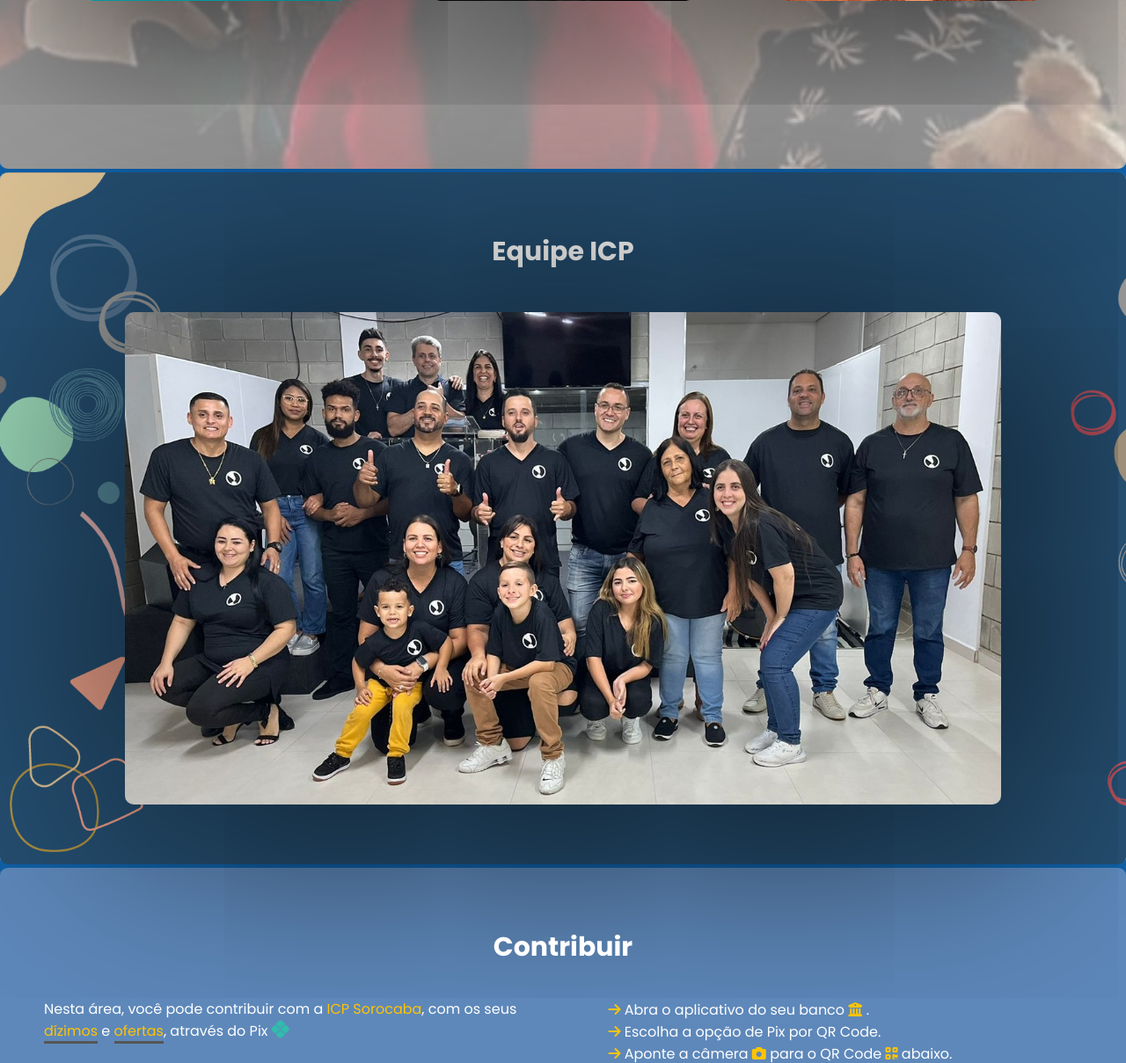
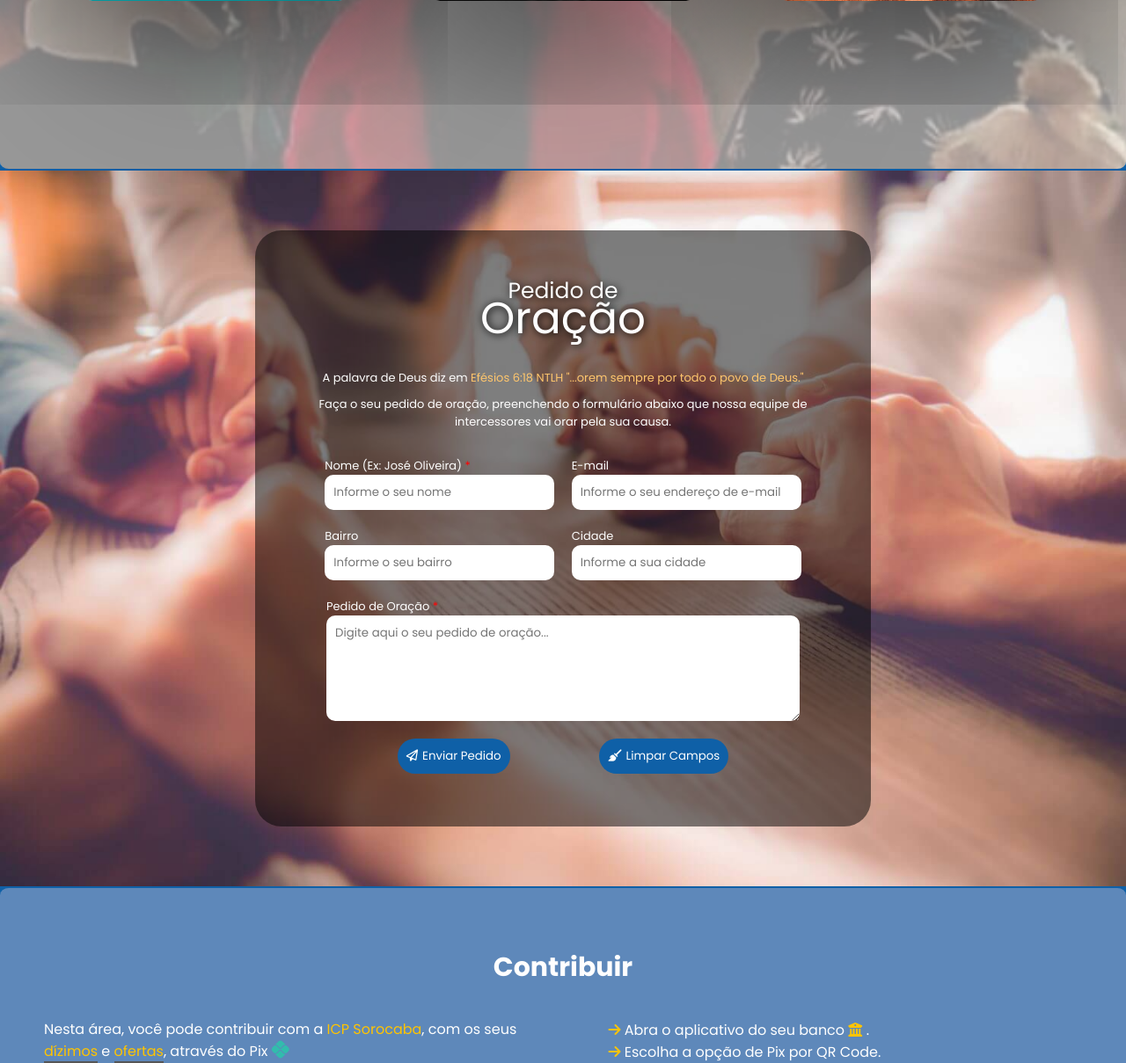
Before and after one commit to wesleyaguiarlopes/site-icp-casa-do-pai-sorocaba, a PHP site: page / in a window 1280 px wide. Shown: the part 1406-2615 px from the top of the page at 88% size. Run offline with PHP 8.4, Linux system fonts and the light colour scheme; some libraries are stand-ins or nearby versions.

Commit message:
Create the Prayer Request section and its Open Graph

```diff
--- a/assets/css/responsive.css
+++ b/assets/css/responsive.css
@@ -276,6 +276,20 @@
     .cults-content img {
         width: 260px;
     }
+
+    /* section prayer request */
+
+    #pedido-de-oracao {
+
+        .group {
+            flex-direction: column;
+        }
+
+        form > div > div{
+            width: 93%;
+            margin-bottom: 10px;
+        }
+    }
 }
 
 @media (max-width: 768px) {
@@ -316,6 +330,12 @@
         font-size: 25px;
         padding: 3px 10px;
         margin: 0 5px;
+    }
+
+    /* section prayer request */
+
+    #pedido-de-oracao, #pedido-de-oracao-enviado {
+        padding: 40px 5px;
     }
 
     /* section contribute */
@@ -431,6 +451,21 @@
         margin-top: 10px;
     }
 
+    /* section prayer request */
+
+    #pedido-de-oracao {
+
+        form {
+            padding: 0px;
+        }
+    }
+
+    #pedido-de-oracao-enviado {
+        #btn-home::after {
+            content: "Ir para o Início";
+        }
+    }
+
     /* section local */
 
     #local {
@@ -526,6 +561,14 @@
 
     .cults-content img {
         width: 310px;
+    }
+
+    /* section prayer request */
+
+    #pedido-de-oracao-enviado {
+        .card-thanks {
+            padding: 40px 10px;
+        }
     }
 
     /* section contribute */
@@ -697,3 +740,9 @@
         width: 200px;
     }
 }
+
+@media (max-height: 820px) {
+    #pedido-de-oracao {
+        height: auto;
+    }
+}
--- a/assets/css/style.css
+++ b/assets/css/style.css
@@ -362,6 +362,199 @@ body {
     box-shadow: 10px 10px 600px #000;
 }
 
+/* section prayer request */
+
+#pedido-de-oracao {
+    height: 100vh;
+    color: var(--color-level3);
+    background-image: url(../images/wallpaper/wallpaper-3.jpg);
+    background-repeat: no-repeat;
+    background-size: cover;
+    background-attachment: fixed;
+    padding-top: 68px;
+    padding-bottom: 68px;
+    display: flex;
+    align-items: center;
+    justify-content: center;
+
+    .title {
+        font-size: 25px;
+        font-weight: normal;
+        text-align: center;
+    }
+
+    .subtitle {
+        margin-top: -25px;
+        text-align: center;
+        font-size: 50px;
+        font-weight: 400;
+    }
+
+    .title, .subtitle {
+        text-shadow: 1px 1px 10px #000;
+    }
+
+    form {
+        max-width: 700px;
+        margin: auto;
+        border-radius: 30px;
+        background-color: #00000081;
+        padding: 50px;
+        font-size: 13px;
+    }
+
+    .info-bible {
+        text-align: center;
+
+        p {
+            margin: 10px;
+        }
+    }
+
+    form > div {
+        padding: 10px;
+    }
+
+    form > div > div {
+        width: 45%;
+        display: flex;
+        flex-direction: column;
+    }
+
+    input, textarea {
+        border: none;
+        border-radius: 10px;
+        padding: 10px;
+    }
+
+    .container-msg {
+        display: flex;
+        flex-direction: column;
+        width: 93%;
+        margin: 0 auto;
+    }
+
+    span {
+        color: #fec66d;
+    }
+
+    .asterisk {
+        color: red;
+    }
+
+    .btn-form, .group {
+        display: flex;
+        align-items: center;
+        justify-content: space-evenly;
+    }
+
+    .btn-form button {
+        background-color: var(--color-level1);
+        border: none;
+        color: var(--color-level3);
+        padding: 10px;
+        border-radius: 30px;
+
+        display: flex;
+        align-items: center;
+        justify-content: space-evenly;
+    }
+
+    .btn-form button:hover {
+        background-color: #2068a7;
+    }
+
+    .btn-form i {
+        margin-right: 5px;
+    }
+}
+
+#pedido-de-oracao-enviado {
+    height: 100vh;
+    color: var(--color-level3);
+    background-image: url(../images/wallpaper/wallpaper-3.jpg);
+    background-repeat: no-repeat;
+    background-size: cover;
+    background-attachment: fixed;
+    padding-top: 68px;
+    padding-bottom: 68px;
+
+    display: flex;
+    align-items: center;
+    justify-content: center;
+
+    .title {
+        font-size: 25px;
+        font-weight: normal;
+        text-align: center;
+    }
+
+    .subtitle {
+        margin-top: -25px;
+        text-align: center;
+        font-size: 50px;
+        font-weight: 400;
+    }
+
+    .title, .subtitle {
+        text-shadow: 1px 1px 10px #000;
+    }
+
+    .card-thanks {
+        max-width: 700px;
+        margin: auto;
+        border-radius: 30px;
+        background-color: #00000081;
+        padding: 50px;
+        font-size: 13px;
+    }
+
+    .thanks {
+        text-align: center;
+
+        p {
+            margin: 10px;
+        }
+    }
+
+    .thanks i {
+        font-size: 30px;
+    }
+
+    span {
+        color: #fec66d;
+    }
+
+    .btn-thanks {
+        display: flex;
+        align-items: center;
+        justify-content: space-evenly;
+    }
+
+    .btn-thanks a {
+        background-color: var(--color-level1);
+        color: var(--color-level3);
+        padding: 10px;
+        border-radius: 30px;
+        text-decoration: none;
+        display: flex;
+        align-items: center;
+        justify-content: space-evenly;
+    }
+
+    .btn-thanks a:hover {
+        background-color: #2068a7;
+    }
+
+    .btn-thanks i {
+        margin-right: 5px;
+    }
+
+    #btn-home::after {
+        content: "Voltar ao site";
+    }
+}
+
 /* section contribute */
 
 #contribuir {
--- a/index.html
+++ b/index.html
@@ -1,6 +1,16 @@
 <!DOCTYPE html>
 <html lang="pt-br">
     <head>
+        <!-- open graph -->
+
+        <!-- op - pedido de oracão -->
+        <meta property="og:title" content="ICP Casa do Pai Sorocaba | Pedido de Oração">
+        <meta property="og:type" content="website">
+        <meta property="og:url" content="https://www.comunhaoplenasorocaba.com.br/#pedido-de-oracao">
+        <meta property="og:description" content="Nossos intercessores estarão orando pela sua causa">
+        <meta property="og:site_name" content="ICP Casa do Pai | Pedido de Oração">
+        <meta property="og:image" content="https://i.ibb.co/FHLP8Gs/prayer-request.jpg">
+
         <!-- import -->
         <link rel="stylesheet" type="text/css" href="assets/css/style.css">
         <link rel="stylesheet" type="text/css" href="assets/css/responsive.css">
@@ -41,8 +51,9 @@
                 </div>
                 <nav class="nav-bar">
                     <ul>
-                        <li class="nav-items"><a href="https://www.comunhaoplenasorocaba.com.br">home</a></li>
+                        <li class="nav-items"><a href="https://www.comunhaoplenasorocaba.com.br">início</a></li>
                         <li class="nav-items"><a href="#cultos">cultos</a></li>
+                        <li class="nav-items"><a href="#pedido-de-oracao">pedir oração</a></li>
                         <li class="nav-items"><a href="#contribuir">contribuir</a></li>
                         <li class="nav-items"><a href="#local">onde estamos</a></li>
                     </ul>
@@ -58,8 +69,9 @@
             </div>
             <div class="mobile-nav-bar">
                 <ul>
-                    <li class="mobile-nav-items border-bottom"><a href="https://www.comunhaoplenasorocaba.com.br">home</a></li>
+                    <li class="mobile-nav-items border-bottom"><a href="https://www.comunhaoplenasorocaba.com.br">início</a></li>
                     <li class="mobile-nav-items border-bottom"><a href="#cultos">cultos</a></li>
+                    <li class="mobile-nav-items border-bottom"><a href="#pedido-de-oracao">pedir oração</a></li>
                     <li class="mobile-nav-items border-bottom"><a href="#contribuir">contribuir</a></li>
                     <li class="mobile-nav-items border-bottom"><a href="#local">onde estamos</a></li>
                 </ul>
@@ -106,11 +118,59 @@
                     </div>
                 </div>
             </section>
-            <section id="team" class="section-default">
-                <h3 class="section-title">Equipe ICP</h3>
-                <div class="team-icp">
-                    <img src="assets/images/photos-icp/team-icp.jpeg" alt="">
-                </div>
+            <section id="pedido-de-oracao">
+                <form action="https://formsubmit.co/7646a5d577513e1ec9f9705c56dd5d2d" method="POST" autocomplete="on">
+                    <h2 class="title">Pedido de</h2>
+                    <h3 class="subtitle">Oração</h3>
+                    <div class="info-bible">
+                        <p>A palavra de Deus diz em <span>Efésios 6:18 NTLH "...orem sempre por todo o povo de Deus."</span></p>
+                        <p>Faça o seu pedido de oração, preenchendo o formulário abaixo que nossa equipe de intercessores vai orar pela sua causa.</p>
+                    </div>
+                    <div class="group">
+                        <div class="items-form">
+                            <label for="Nome">Nome (Ex: José Oliveira)
+                                <span class="asterisk">*</span>
+                            </label>
+                            <input type="text" name="Nome" placeholder="Informe o seu nome" autocomplete="name" required>
+                        </div>
+                        <div class="items-form">
+                            <label for="Email">E-mail</label>
+                            <input type="text" name="Email" placeholder="Informe o seu endereço de e-mail" autocomplete="email">
+                        </div>
+                    </div>
+                    <div class="group">
+                        <div>
+                            <label for="Bairro">Bairro</label>
+                            <input type="text" name="Bairro" placeholder="Informe o seu bairro" autocomplete="address-level3">
+                        </div>
+                        <div>
+                            <label for="Cidade">Cidade</label>
+                            <input type="text" name="Cidade" placeholder="Informe a sua cidade" autocomplete="address-level2">
+                        </div>
+                    </div>
+                    <div class="container-msg">
+                        <label for="Pedido_de_Oração">Pedido de Oração
+                            <span class="asterisk">*</span>
+                        </label>
+                        <textarea name="Pedido_de_Oração" id="message" rows="5" placeholder="Digite aqui o seu pedido de oração..." required></textarea>
+                    </div>
+                    <div class="btn-form">
+                        <button type="submit" title="Clique para Enviar o seu Pedido de Oração">
+                            <i class="fa-regular fa-paper-plane"></i>
+                            Enviar Pedido
+                        </button>
+                        <button type="reset" title="Clique para Limpar os Campos">
+                            <i class="fa-solid fa-broom"></i>
+                            Limpar Campos
+                        </button>
+                    </div>
+                    <input type="hidden" name="_cc" value="lopes.a.wesley@gmail.com">
+                    <!-- Para definir mais endereços de e-mail, adiciono a vírgula -->
+                    <input type="hidden" name="_subject" value="Novo Pedido de Oração através do Site">
+                    <input type="hidden" name="_template" value="table">
+                    <input type="hidden" name="_captcha" value="false">
+                    <input type="hidden" name="_next" value="https://www.comunhaoplenasorocaba.com.br/pedido-de-oracao/enviado">
+                </form>
             </section>
             <section id="contribuir" class="section-default">
                 <h3 class="section-title">Contribuir</h3>
@@ -192,6 +252,12 @@
                     <iframe src="https://www.google.com/maps/embed?pb=!1m18!1m12!1m3!1d14636.960139053444!2d-47.498090850000004!3d-23.4878622!2m3!1f0!2f0!3f0!3m2!1i1024!2i768!4f13.1!3m3!1m2!1s0x94c5f58a8d9d3fef%3A0xda2f7b12f63e9ff6!2sICP%20Casa%20do%20Pai%20-%20Sorocaba!5e0!3m2!1spt-BR!2sbr!4v1714057987379!5m2!1spt-BR!2sbr"></iframe>
                 </div>
             </section>
+            <section id="team" class="section-default">
+                <h3 class="section-title">Equipe ICP</h3>
+                <div class="team-icp">
+                    <img src="assets/images/photos-icp/team-icp.jpeg" alt="">
+                </div>
+            </section>
         </main>
         <footer>
             <p>Copyright © 2024 ICP Casa do Pai Sorocaba</p>
```
Also changed, not shown: pedido-de-oracao/enviado.html (added, +102 -0 lines), assets/images/open-graph/prayer-request.jpg (added), assets/images/open-graph/prayer-request.png (added), assets/images/wallpaper/wallpaper-3.jpg (added).
